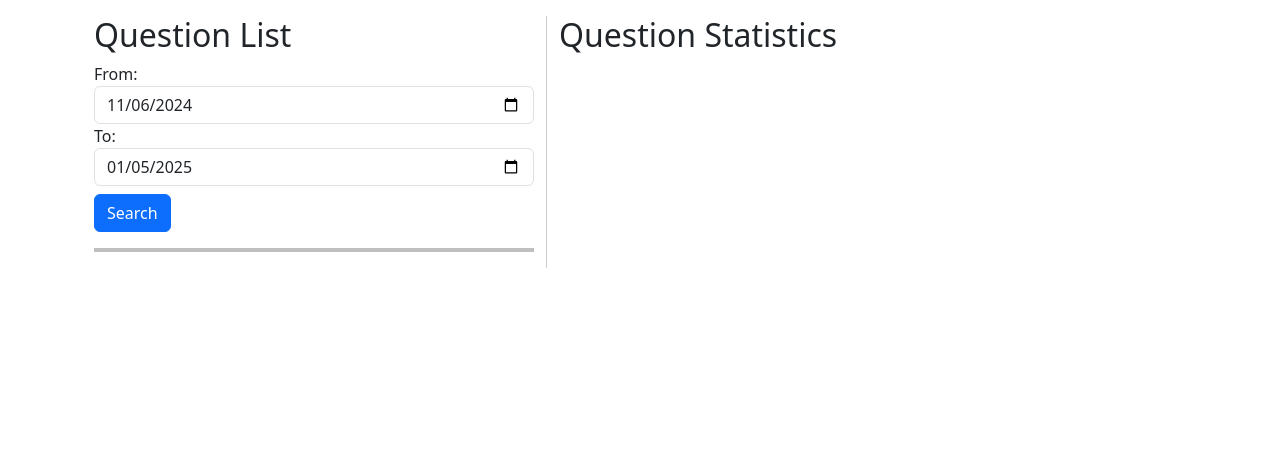
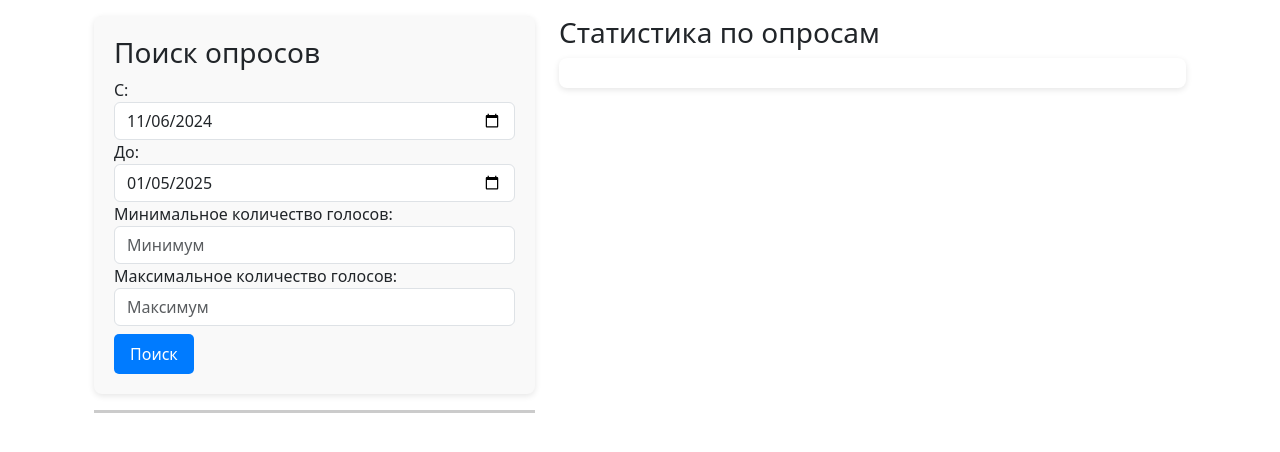
Before and after one commit to IvanovvNikita/prog7-lr5, a Django app: page /poll-analytics/statistics/ in a window 1280 px wide. Shown: the part 80-532 px from the top of the page. Run offline with Django 5.2, Linux system fonts and the light colour scheme.

Commit message:
Last update

```diff
--- a/djangotutorial/poll_analytics/templates/poll_analytics/statistics.html
+++ b/djangotutorial/poll_analytics/templates/poll_analytics/statistics.html
@@ -1,184 +1,206 @@
 {% extends 'base.html' %}
+
 {% load i18n %}
-{% get_current_language as LANGUAGE_CODE %}
-
 {% block content %}
 <style>
-a.question-link:link, a.question-link:visited {
-    background-color: #f44336;
+/* Переопределение стилей для ссылок */
+a.poll-link:link, a.poll-link:visited {
+    background-color: #4CAF50;
     color: white;
-    padding: 15px 25px;
+    padding: 12px 20px;
     text-align: center;
     text-decoration: none;
     display: inline-block;
+    border-radius: 4px;
+    box-shadow: 0 2px 4px rgba(0, 0, 0, 0.2);
 }
-a.question-link:hover, a.question-link:active {
-    background-color: red;
+a.poll-link:hover, a.poll-link:active {
+    background-color: #45a049;
 }
-hr.dates-header {
-    height: 4px;
-    background-color: black;
+
+/* Разделитель для дат */
+hr.date-divider {
+    height: 3px;
+    background-color: #333;
     border: none;
 }
-hr.questions-separator {
-    height: 2px;
-    background-color: brown;
+
+/* Разделитель между вопросами */
+hr.poll-divider {
+    height: 1.5px;
+    background-color: #8B4513;
     border: none;
+}
+
+/* Стиль для панели поиска */
+.search-panel {
+    background-color: #f9f9f9;
+    padding: 20px;
+    border-radius: 8px;
+    box-shadow: 0 2px 6px rgba(0, 0, 0, 0.1);
+}
+
+/* Стиль для контейнера с графиками */
+.chart-container {
+    background-color: #fff;
+    padding: 15px;
+    border-radius: 8px;
+    box-shadow: 0 2px 6px rgba(0, 0, 0, 0.1);
+}
+
+/* Кнопка поиска */
+.btn-search {
+    background-color: #007bff;
+    color: white;
+    border-radius: 5px;
+    padding: 8px 16px;
+    border: none;
+}
+
+.btn-search:hover {
+    background-color: #0056b3;
 }
 </style>
 
 <div class="container">
     <div class="row">
-        <div class="col-md-5" style="border-right: 1px solid #ccc;">
-            <h2>Question List</h2>
+        <div class="col-md-5">
+            <div class="search-panel">
+                <h3>Поиск опросов</h3>
+
                 <div class="form-group">
-                <label for="from-date">From:</label>
+                    <label for="from-date">С:</label>
                     <input type="date" class="form-control" id="from-date" required>
                 </div>
                 <div class="form-group">
-                <label for="to-date">To:</label>
+                    <label for="to-date">До:</label>
                     <input type="date" class="form-control" id="to-date" required>
                 </div>
+                <div class="form-group">
+                    <label for="min-votes">Минимальное количество голосов:</label>
+                    <input type="number" class="form-control" id="min-votes" placeholder="Минимум" min="0">
+                </div>
+                <div class="form-group">
+                    <label for="max-votes">Максимальное количество голосов:</label>
+                    <input type="number" class="form-control" id="max-votes" placeholder="Максимум" min="0">
+                </div>
+
                 {% csrf_token %}
-            <button class="btn btn-primary mt-2" id="submit-btn">Search</button>
-            <hr class="dates-header">
+                <button class="btn btn-search mt-2" id="submit-btn">Поиск</button>
+            </div>
+            <hr class="date-divider">
             <div id="question-list"></div>
         </div>
-
         <div class="col-md-7">
-            <h2>Question Statistics</h2>
-            <div id="stats-container"></div>
+            <h3>Статистика по опросам</h3>
+            <div id="stats-container" class="chart-container"></div>
         </div>
     </div>
 </div>
 
 <script>
-// Функция для обновления контейнера со статистикой
 function updateQuestionStatsContainer(data) {
-    const container = document.getElementById('stats-container');
-    container.innerHTML = '';
+    let container = $('#stats-container');
+    container.empty();
 
-    // Вывод общего числа голосов
-    const totalVotes = document.createElement('p');
-    totalVotes.textContent = 'Total Votes: ' + data.total_votes;
-    container.appendChild(totalVotes);
+    let totalVotes = $('<p>').text('Общее количество голосов: ' + data.total_votes);
+    container.append(totalVotes);
 
-    // Статистика по каждому выбору
-    const choicesList = document.createElement('ul');
-    data.choices.forEach(function(choice) {
-        const choiceItem = document.createElement('li');
-        choiceItem.textContent = `${choice.choice_text} (${choice.percentage}%)`;
-        choicesList.appendChild(choiceItem);
+    let choices = data.choices;
+    let choicesList = $('<ul>');
+    choices.forEach(function(choice) {
+        let choiceItem = $('<li>').text(choice.choice_text + ' (' + choice.percentage + '%)');
+        choicesList.append(choiceItem);
     });
-    container.appendChild(choicesList);
+    container.append(choicesList);
 
-    // Вывод популярного и непопулярного выбора
-    const mostPopularChoice = document.createElement('p');
-    mostPopularChoice.textContent = 'Most Popular Choice: ' + data.most_popular_choice;
-    const leastPopularChoice = document.createElement('p');
-    leastPopularChoice.textContent = 'Least Popular Choice: ' + data.least_popular_choice;
-    container.appendChild(mostPopularChoice);
-    container.appendChild(leastPopularChoice);
+    let mostPopularChoice = $('<p>').text('Самый популярный ответ: ' + data.most_popular_choice);
+    let leastPopularChoice = $('<p>').text('Самый непопулярный ответ: ' + data.least_popular_choice);
+    container.append(mostPopularChoice);
+    container.append(leastPopularChoice);
 
-    // Вставка SVG-графика
-    const svgContainer = document.createElement('div');
-    svgContainer.innerHTML = data.histogram_svg;
-    container.appendChild(svgContainer);
+    let svgImage = $('<div>').html(data.histogram_svg);
+    container.append(svgImage);
 }
 
-// Функция для запроса статистики по вопросу
 function requestQuestionStats(id) {
-    const url = `{% url 'poll_analytics:statistics-question-stats' 999999999999 %}`.replace('999999999999', id);
-    fetch(url, {
-        method: 'GET',
+    let dummyQuestionStatsUrl = '{% url "poll_analytics:statistics-question-stats" 999999999999 %}';
+    let realQuestionStatsUrl = dummyQuestionStatsUrl.replace('999999999999', id);
+    $.ajax({
+        url: realQuestionStatsUrl,
+        type: 'GET',
         headers: {
             'X-CSRFToken': '{{ csrf_token }}'
+        },
+        success: function(data) {
+            updateQuestionStatsContainer(data);
+        },
+        error: function() {
+            console.log('Ошибка при получении статистики');
         }
-    })
-    .then(response => response.json())
-    .then(data => {
-        updateQuestionStatsContainer(data);
-    })
-    .catch(() => {
-        console.log('Error occurred while fetching question stats');
     });
 }
 
-// Обработка загрузки страницы
-document.addEventListener('DOMContentLoaded', function() {
-    const today = new Date();
-    const fromDate = new Date(today);
+$(document).ready(function() {
+    let today = new Date();
+    let fromDate = new Date(today);
     fromDate.setDate(today.getDate() - 60);
-    const toDate = today.toISOString().split('T')[0];
+    let toDate = today.toISOString().split('T')[0];
 
-    document.getElementById('from-date').value = fromDate.toISOString().split('T')[0];
-    document.getElementById('to-date').value = toDate;
+    $('#from-date').val(fromDate.toISOString().split('T')[0]);
+    $('#to-date').val(toDate);
 
-    document.getElementById('submit-btn').addEventListener('click', function() {
-        const fromDateValue = document.getElementById('from-date').value;
-        const toDateValue = document.getElementById('to-date').value;
+    $('#submit-btn').click(function() {
+        let fromDate = $('#from-date').val();
+        let toDate = $('#to-date').val();
+        let minVotes = $('#min-votes').val();
+        let maxVotes = $('#max-votes').val();
 
-        const data = {
+        let data = {
             'publication-dates': {
-                'from': fromDateValue,
-                'to': toDateValue
+                'from': fromDate,
+                'to': toDate
+            },
+            'votes-range': {
+                'min': minVotes || 0,
+                'max': maxVotes || Number.MAX_SAFE_INTEGER
             }
         };
 
-        fetch('{% url 'poll_analytics:statistics-question-list' %}', {
-            method: 'POST',
+        $.ajax({
+            url: '{% url "poll_analytics:statistics-question-list" %}',
+            type: 'POST',
             headers: {
-                'X-CSRFToken': '{{ csrf_token }}',
-                'Content-Type': 'application/json'
+                'X-CSRFToken': '{{ csrf_token }}'
             },
-            body: JSON.stringify(data)
-        })
-        .then(response => response.json())
-        .then(response => {
-            const questions = response.questions;
-            const questionList = document.getElementById('question-list');
-            questionList.innerHTML = '';
+            data: JSON.stringify(data),
+            contentType: 'application/json',
+            success: function(response) {
+                let questions = response.questions;
+                $('#question-list').empty();
 
                 questions.forEach(function(question) {
-                const questionHtml = document.createElement('div');
-                questionHtml.classList.add('question');
+                    let questionHtml = '<div class="question">';
+                    questionHtml += `<h5><a id="question-${question.id}" class="poll-link" href="#" onclick="requestQuestionStats(${question.id}); return false;">${question.question_text}</a></h5>`;
 
-                const questionLink = document.createElement('a');
-                questionLink.id = `question-${question.id}`;
-                questionLink.classList.add('question-link');
-                questionLink.href = '#';
-                questionLink.textContent = question.question_text;
-                questionLink.addEventListener('click', function(event) {
-                    event.preventDefault();
-                    requestQuestionStats(question.id);
-                });
-
-                const pubDate = new Date(question.pub_date);
-                const formattedDate = pubDate.toLocaleString('{{ LANGUAGE_CODE }}', {
+                    let pubDate = new Date(question.pub_date);
+                    let formattedDate = pubDate.toLocaleString('en-US', {
                         year: 'numeric',
                         month: '2-digit',
                         day: '2-digit',
                         hour: '2-digit',
                         minute: '2-digit',
-                    second: '2-digit',
-                    timeZoneName: 'short'
+                        second: '2-digit'
                     });
+                    questionHtml += '<div class="question-meta"><p>' + formattedDate + '</p></div>';
+                    questionHtml += '</div><hr class="poll-divider">';
 
-                const dateDiv = document.createElement('div');
-                dateDiv.style = 'background-color: white; color: black; padding: 10px;';
-                dateDiv.innerHTML = `<p>${formattedDate}</p>`;
-
-                questionHtml.appendChild(questionLink);
-                questionHtml.appendChild(dateDiv);
-
-                const separator = document.createElement('hr');
-                separator.classList.add('questions-separator');
-                questionList.appendChild(questionHtml);
-                questionList.appendChild(separator);
+                    $('#question-list').append(questionHtml);
                 });
-        })
-        .catch(error => {
-            console.log('Error occurred:', error);
+            },
+            error: function(xhr, status, error) {
+                console.error('Ошибка:', error);
+            }
         });
     });
 });
--- a/djangotutorial/poll_analytics/urls.py
+++ b/djangotutorial/poll_analytics/urls.py
@@ -6,6 +6,7 @@
 urlpatterns = [
     # Маршруты для статистики
     path("statistics/", views.StatisticsView.as_view(), name="statistics"),
-    path("statistics/question-list/", views.QuestionView.as_view(), name="statistics-question-list"),
-    path("statistics/question-stats/<int:pk>/", views.QuestionStatsAPIView.as_view(), name="statistics-question-stats"),
+    path("statistics-question-list", views.QuestionView.as_view(), name="statistics-question-list"),
+    path('statistics/question-stats/<int:pk>/', views.QuestionStatsAPIView.as_view(), name='statistics-question-stats'),
+    path('export/', views.ExportDataView.as_view(), name='export_data'),
 ]
--- a/djangotutorial/poll_analytics/views.py
+++ b/djangotutorial/poll_analytics/views.py
@@ -1,121 +1,146 @@
-import plotly.graph_objects as go
-from rest_framework import generics, status
+from datetime import datetime, timedelta
+import io
+import csv
+import matplotlib
+import matplotlib.pyplot as plt
+from django.utils import timezone
+from django.db.models import F, Sum
+from django.shortcuts import get_object_or_404, render, redirect
+from django.http import HttpResponseRedirect, JsonResponse, HttpResponse
+from django.urls import reverse
+from django.views import View, generic
+from rest_framework.views import APIView
 from rest_framework.response import Response
-from rest_framework.views import APIView
-from django.utils import timezone
+from rest_framework import parsers, status
 from polls.models import Question, Choice
-from .serializers import QuestionSerializer, ChoiceSerializer
-from django.db.models import Sum
-import plotly.io as pio
-from django.shortcuts import render
-from django.views.generic import TemplateView
+from .serializers import QuestionSerializer
 
-class StatisticsView(TemplateView):
-    template_name = "poll_analytics/statistics.html"
+matplotlib.use('Agg')
 
-# Представление для получения списка всех вопросов
-class QuestionView(generics.ListAPIView):
-    queryset = Question.objects.all()
-    serializer_class = QuestionSerializer
+class QuestionView(APIView):
+    parser_classes = (parsers.JSONParser,)
 
+    def post(self, request, format=None):
+        request_data = request.data
+        date_range_provided = ('publication-dates' in request_data) and \
+                              ('from' in request_data['publication-dates'] and 'to' in request_data['publication-dates'])
 
-# Представление для получения статистики по конкретному вопросу
+        if date_range_provided:
+            publication_dates = request_data['publication-dates']
+            date_from = datetime.strptime(publication_dates['from'], '%Y-%m-%d').replace(hour=0, minute=0, second=0)
+            date_to = datetime.strptime(publication_dates['to'], '%Y-%m-%d').replace(hour=23, minute=59, second=59)
+        else:
+            date_now = timezone.now()
+            date_from = (date_now - timedelta(days=60)).replace(hour=0, minute=0, second=0)
+            date_to = date_now.replace(hour=23, minute=59, second=59)
+
+        votes_range = request_data.get('votes-range', {})
+        min_votes = votes_range.get('min', 0)
+        max_votes = votes_range.get('max', float('inf'))
+
+        questions = Question.objects.filter(pub_date__range=[date_from, date_to])
+        questions = questions.annotate(total_votes=Sum('choice__votes')).filter(
+            total_votes__gte=min_votes,
+            total_votes__lte=max_votes
+        )
+
+        question_serializer = QuestionSerializer(questions, many=True)
+
+        response_data = {
+            'publication-dates': {
+                'from': date_from,
+                'to': date_to
+            },
+            'questions': question_serializer.data
+        }
+
+        return Response(response_data, status=status.HTTP_200_OK)
+
 class QuestionStatsAPIView(APIView):
-    def get(self, request, pk, *args, **kwargs):
+    def get(self, request, pk):
         try:
             question = Question.objects.get(pk=pk)
         except Question.DoesNotExist:
-            return Response({"error": "Question not found"}, status=status.HTTP_404_NOT_FOUND)
+            return Response("Question does not exist", status=status.HTTP_404_NOT_FOUND)
 
         choices = question.choice_set.all()
-        total_votes = choices.aggregate(Sum('votes'))['votes__sum'] or 0
+        total_votes = sum(choice.votes for choice in choices)
 
-        choices_data = []
-        labels = []
-        votes = []
+        stats = {
+            'question': question.question_text,
+            'total_votes': total_votes,
+            'choices': []
+        }
 
         for choice in choices:
-            labels.append(choice.choice_text)
-            votes.append(choice.votes)
-            if total_votes > 0:
-                percentage = (choice.votes / total_votes) * 100
-            else:
-                percentage = 0
-
-            choices_data.append({
+            choice_percentage = (choice.votes / total_votes * 100) if total_votes > 0 else 0
+            stats['choices'].append({
                 'choice_text': choice.choice_text,
                 'votes': choice.votes,
-                'percentage': round(percentage, 2)
+                'percentage': round(choice_percentage, 2)
             })
 
-        # Создаем столбчатую диаграмму с помощью Plotly
-        fig = go.Figure(data=[go.Bar(x=labels, y=votes)])
-        fig.update_layout(
-            title=f"Question: {question.question_text}",
-            xaxis_title="Choices",
-            yaxis_title="Votes",
-            template="plotly_white"
+        most_popular_choice = max(choices, key=lambda choice: choice.votes)
+        least_popular_choice = min(choices, key=lambda choice: choice.votes)
+
+        stats['most_popular_choice'] = most_popular_choice.choice_text
+        stats['least_popular_choice'] = least_popular_choice.choice_text
+
+        fig, ax = plt.subplots()
+        plt.style.use('ggplot')
+        ax.bar([choice.choice_text for choice in choices], [choice.votes for choice in choices])
+        plt.xticks(rotation=20)
+        plt.xlabel('Choices')
+        plt.ylabel('Votes')
+        plt.title('Votes Distribution')
+        plt.subplots_adjust(bottom=0.2)
+        buffer = io.BytesIO()
+        plt.savefig(buffer, format='svg')
+        plt.close(fig)
+        buffer.seek(0)
+
+        stats['histogram_svg'] = buffer.getvalue().decode()
+
+        return Response(stats)
+
+class ExportDataView(APIView):
+    def get(self, request, format=None):
+        questions = Question.objects.all()
+        response = HttpResponse(content_type='text/csv')
+        response['Content-Disposition'] = 'attachment; filename="polls_data.csv"'
+
+        writer = csv.writer(response)
+        writer.writerow(['Question', 'Choice', 'Votes'])
+
+        for question in questions:
+            for choice in question.choice_set.all():
+                writer.writerow([question.question_text, choice.choice_text, choice.votes])
+
+        return response
+
+class StatisticsView(View):
+    def get(self, request, *args, **kwargs):
+        context = {'message': 'Привет, это GET-запрос!'}
+        return render(request, 'poll_analytics/statistics.html', context)
+
+    def post(self, request, *args, **kwargs):
+        context = {'message': 'Привет, это POST-запрос!'}
+        return render(request, 'poll_analytics/statistics.html', context)
+
+def vote(request, question_id):
+    question = get_object_or_404(Question, pk=question_id)
+    try:
+        selected_choice = question.choice_set.get(pk=request.POST["choice"])
+    except (KeyError, Choice.DoesNotExist):
+        return render(
+            request,
+            "polls/detail.html",
+            {
+                "question": question,
+                "error_message": "You didn't select a choice.",
+            },
         )
-
-        # Генерация SVG
-        svg_image = pio.to_image(fig, format='svg')
-
-        # Выбор самого популярного и наименее популярного выбора
-        most_popular_choice = max(choices_data, key=lambda c: c['votes'], default={'choice_text': 'N/A'})
-        least_popular_choice = min(choices_data, key=lambda c: c['votes'], default={'choice_text': 'N/A'})
-
-        response_data = {
-            'question_text': question.question_text,
-            'total_votes': total_votes,
-            'choices': choices_data,
-            'most_popular_choice': most_popular_choice['choice_text'],
-            'least_popular_choice': least_popular_choice['choice_text'],
-            'histogram_svg': svg_image.decode('utf-8')  # Возвращаем SVG как строку
-        }
-
-        return Response(response_data)
-
-# Представление для голосования за выбранный вариант ответа
-class VoteView(APIView):
-    def post(self, request, pk, *args, **kwargs):
-        try:
-            choice = Choice.objects.get(pk=pk)
-        except Choice.DoesNotExist:
-            return Response({"error": "Choice not found"}, status=status.HTTP_404_NOT_FOUND)
-
-        choice.votes += 1
-        choice.save()
-
-        return Response({
-            "message": "Vote registered successfully",
-            "choice": choice.choice_text,
-            "votes": choice.votes
-        })
-
-# Представление для фильтрации вопросов по дате публикации
-class QuestionFilterByDateView(APIView):
-    def post(self, request, *args, **kwargs):
-        data = request.data.get('publication-dates', {})
-        from_date = data.get('from', None)
-        to_date = data.get('to', None)
-
-        if not from_date or not to_date:
-            return Response({"error": "Both 'from' and 'to' dates must be provided"},
-                            status=status.HTTP_400_BAD_REQUEST)
-
-        try:
-            from_date_parsed = timezone.datetime.strptime(from_date, '%Y-%m-%d')
-            to_date_parsed = timezone.datetime.strptime(to_date, '%Y-%m-%d')
-        except ValueError:
-            return Response({"error": "Invalid date format. Expected format: YYYY-MM-DD"},
-                            status=status.HTTP_400_BAD_REQUEST)
-
-        # Фильтрация вопросов по дате публикации
-        filtered_questions = Question.objects.filter(pub_date__range=[from_date_parsed, to_date_parsed])
-
-        if not filtered_questions.exists():
-            return Response({"message": "No questions found in the given date range"},
-                            status=status.HTTP_404_NOT_FOUND)
-
-        serializer = QuestionSerializer(filtered_questions, many=True)
-        return Response({"questions": serializer.data})
+    else:
+        selected_choice.votes = F("votes") + 1
+        selected_choice.save()
+        return HttpResponseRedirect(reverse("polls:results", args=(question.id,)))
--- a/djangotutorial/polls/templates/base.html
+++ b/djangotutorial/polls/templates/base.html
@@ -8,7 +8,7 @@
     <link href="https://cdn.jsdelivr.net/npm/bootstrap@5.3.1/dist/css/bootstrap.min.css" rel="stylesheet">
     <link href="https://cdn.jsdelivr.net/npm/bootstrap-icons/font/bootstrap-icons.css" rel="stylesheet">
     <link href="https://cdnjs.cloudflare.com/ajax/libs/font-awesome/5.15.4/css/all.min.css" rel="stylesheet">
-
+    <script src="https://code.jquery.com/jquery-3.7.1.min.js"></script>
 </head>
 <body>
 
```
Also changed, not shown: djangotutorial/mysite/settings.py (+11 -0 lines), djangotutorial/poll_analytics/serializers.py (+3 -7 lines), djangotutorial/db.sqlite3. Lines whose indentation alone changed are shown as unchanged.
